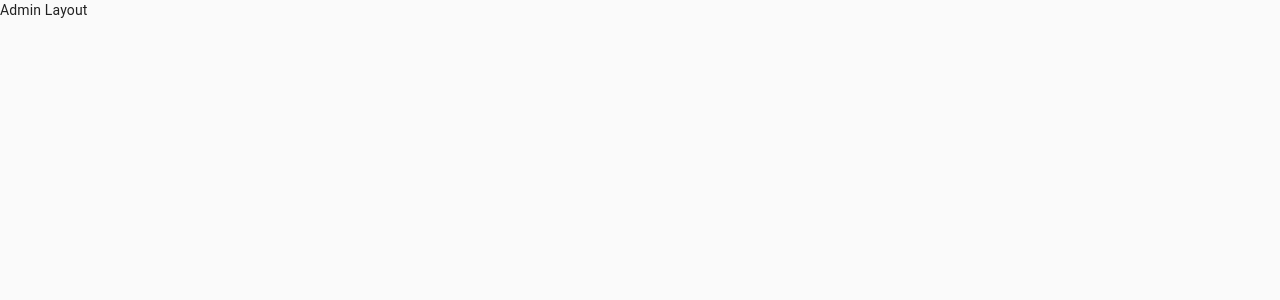
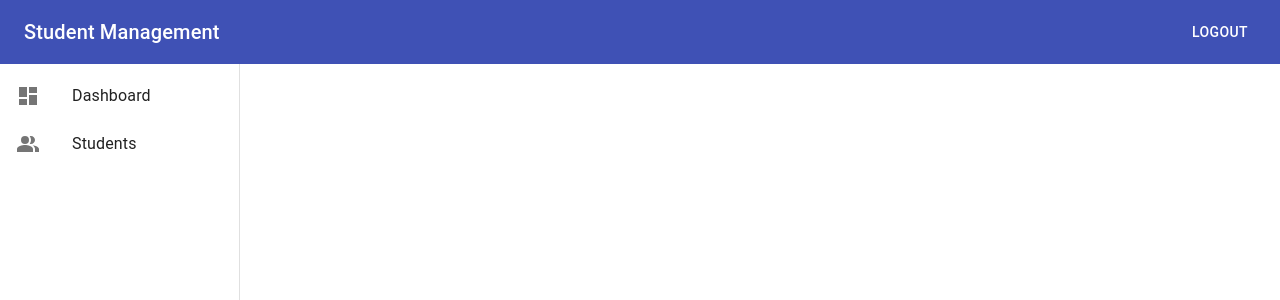
Before and after one commit to viet34tqc/redux-saga, a React (Create React App) app: page /admin in a window 1280 px wide. Shown: the top 300 px of the page. Built offline with nearby package versions, Linux system fonts and the light colour scheme; sample sign-in values are in the browser's storage.

Commit message:
Dashboard Layout

```diff
--- /dev/null
+++ b/src/components/Common/Header.tsx
@@ -0,0 +1,42 @@
+import AppBar from '@material-ui/core/AppBar';
+import Button from '@material-ui/core/Button';
+import { makeStyles } from '@material-ui/core/styles';
+import Toolbar from '@material-ui/core/Toolbar';
+import Typography from '@material-ui/core/Typography';
+import { useAppDispatch } from '../../app/hooks';
+import { logout } from '../../features/auth/authSlice';
+
+const useStyles = makeStyles((theme) => ({
+	root: {
+		flexGrow: 1,
+	},
+
+	title: {
+		flexGrow: 1,
+	},
+}));
+
+export default function Header() {
+	const classes = useStyles();
+	const dispatch = useAppDispatch();
+
+	const handleLogoutClick = () => {
+		dispatch(logout());
+	};
+
+	return (
+		<div className={classes.root}>
+			<AppBar position="static">
+				<Toolbar>
+					<Typography variant="h6" className={classes.title}>
+						Student Management
+					</Typography>
+
+					<Button color="inherit" onClick={handleLogoutClick}>
+						Logout
+					</Button>
+				</Toolbar>
+			</AppBar>
+		</div>
+	);
+}
--- /dev/null
+++ b/src/components/Common/Sidebar.tsx
@@ -0,0 +1,53 @@
+import List from '@material-ui/core/List';
+import ListItem from '@material-ui/core/ListItem';
+import ListItemIcon from '@material-ui/core/ListItemIcon';
+import ListItemText from '@material-ui/core/ListItemText';
+import { makeStyles } from '@material-ui/core/styles';
+import { Dashboard, PeopleAlt } from '@material-ui/icons';
+import React from 'react';
+import { NavLink } from 'react-router-dom';
+
+const useStyles = makeStyles((theme) => ({
+	root: {
+		width: '100%',
+		maxWidth: 360,
+		backgroundColor: theme.palette.background.paper,
+	},
+
+	link: {
+		color: 'inherit',
+		textDecoration: 'none',
+
+		'&.active > div': {
+			backgroundColor: theme.palette.action.selected,
+		},
+	},
+}));
+
+export default function Sidebar() {
+	const classes = useStyles();
+
+	return (
+		<div className={classes.root}>
+			<List component="nav" aria-label="main mailbox folders">
+				<NavLink to="/admin/dashboard" className={classes.link}>
+					<ListItem button>
+						<ListItemIcon>
+							<Dashboard />
+						</ListItemIcon>
+						<ListItemText primary="Dashboard" />
+					</ListItem>
+				</NavLink>
+
+				<NavLink to="/admin/students" className={classes.link}>
+					<ListItem button>
+						<ListItemIcon>
+							<PeopleAlt />
+						</ListItemIcon>
+						<ListItemText primary="Students" />
+					</ListItem>
+				</NavLink>
+			</List>
+		</div>
+	);
+}
--- a/src/components/Layout/AdminLayout.tsx
+++ b/src/components/Layout/AdminLayout.tsx
@@ -1,15 +1,55 @@
-import React from 'react'
+import { Box, makeStyles } from '@material-ui/core';
+import * as React from 'react';
+import { Route, Switch } from 'react-router-dom';
+import Header from '../Common/Header';
+import Sidebar from '../Common/Sidebar';
 
-interface AdminLayoutProps {
+const useStyles = makeStyles((theme) => ({
+	root: {
+		display: 'grid',
+		gridTemplateRows: 'auto 1fr',
+		gridTemplateColumns: '240px 1fr',
+		gridTemplateAreas: `"header header" "sidebar main"`,
 
+		minHeight: '100vh',
+	},
+
+	header: {
+		gridArea: 'header',
+	},
+	sidebar: {
+		gridArea: 'sidebar',
+		borderRight: `1px solid ${theme.palette.divider}`,
+		backgroundColor: theme.palette.background.paper,
+	},
+	main: {
+		gridArea: 'main',
+		backgroundColor: theme.palette.background.paper,
+		padding: theme.spacing(2, 3),
+	},
+}));
+
+export default function AdminLayout() {
+	const classes = useStyles();
+
+	return (
+		<Box className={classes.root}>
+			<Box className={classes.header}>
+				<Header />
+			</Box>
+
+			<Box className={classes.sidebar}>
+				<Sidebar />
+			</Box>
+
+			<Box className={classes.main}>
+				<Switch>
+					<Route path="/admin/Dashboard"></Route>
+
+					<Route path="/admin/students">
+					</Route>
+				</Switch>
+			</Box>
+		</Box>
+	);
 }
-
-const AdminLayout = (props: AdminLayoutProps) => {
-    return (
-        <div>
-            Admin Layout
-        </div>
-    )
-}
-
-export default AdminLayout
--- a/src/features/auth/pages/LoginPage.tsx
+++ b/src/features/auth/pages/LoginPage.tsx
@@ -1,6 +1,6 @@
 import { Box, Button, makeStyles, Paper, Typography } from '@material-ui/core';
 import { useAppDispatch } from '../../../app/hooks';
-import { login, logout } from '../authSlice';
+import { login } from '../authSlice';
 
 const useStyles = makeStyles((theme) => ({
 	root: {
@@ -45,14 +45,6 @@ const LoginPage = () => {
 					>
 						Fake Login
 					</Button>
-					<Button
-						fullWidth
-						variant="contained"
-						color="primary"
-						onClick={() => dispatch(logout())}
-					>
-						Fake Login
-					</Button>
 				</Box>
 			</Paper>
 		</div>
```
